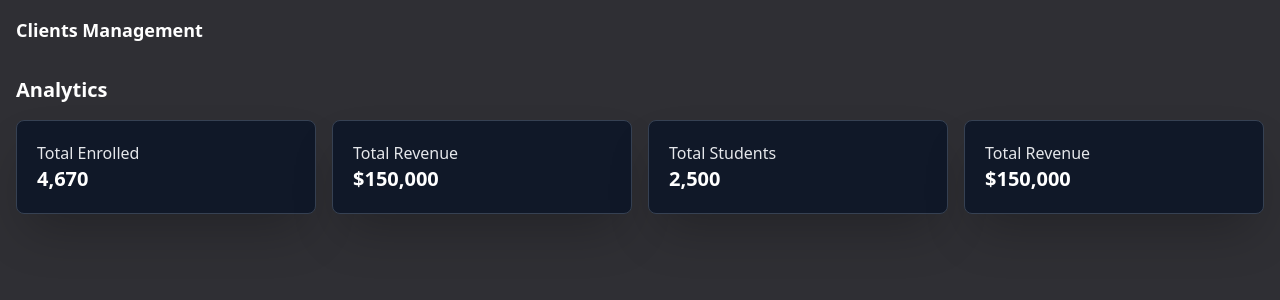
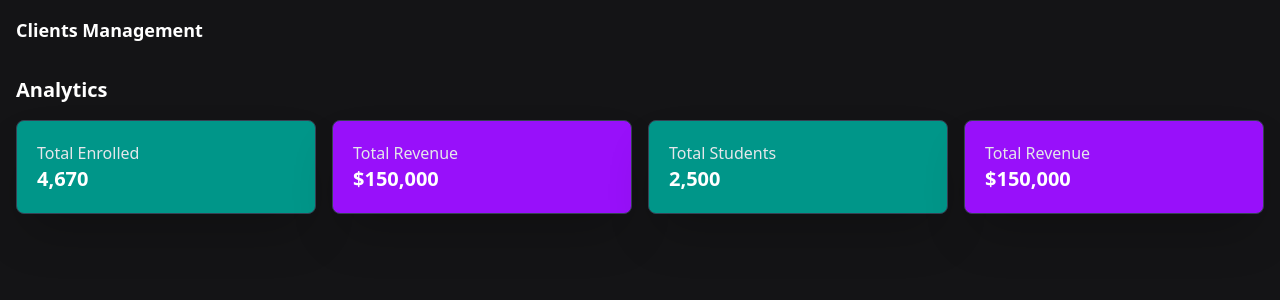
Before and after one commit to Shakiqurrahman/Clients-Management, a React (Vite) app: page / in a window 1280 px wide. Shown: the top 300 px of the page. Built offline with nearby package versions, Linux system fonts and the light colour scheme.

Commit message:
Update AnalyticsCard styles and change body background color

```diff
--- a/src/components/AnalyticsCard.tsx
+++ b/src/components/AnalyticsCard.tsx
@@ -7,7 +7,7 @@ type IProps = {
 
 const AnalyticsCard = ({ card }: IProps) => {
     return (
-    <div className="flex-1 bg-gray-900 p-5 rounded-lg shadow-2xl border border-gray-700">
+        <div className="flex-1 bg-purple-600 odd:bg-teal-600 p-5 rounded-lg shadow-2xl border border-gray-700">
             <p className="text-gray-200">{card.title}</p>
             <h2 className="text-xl font-semibold">{card.value}</h2>
         </div>
--- a/src/index.css
+++ b/src/index.css
@@ -6,7 +6,7 @@ body {
   max-width: 100%;
   margin: 0 auto;
   /* font-family: "Poppins", sans-serif; */
-  background: rgb(47, 47, 52);
+  background: rgb(20, 20, 22);
   color: white;
 }
 
```
Lines whose indentation alone changed are shown as unchanged.
